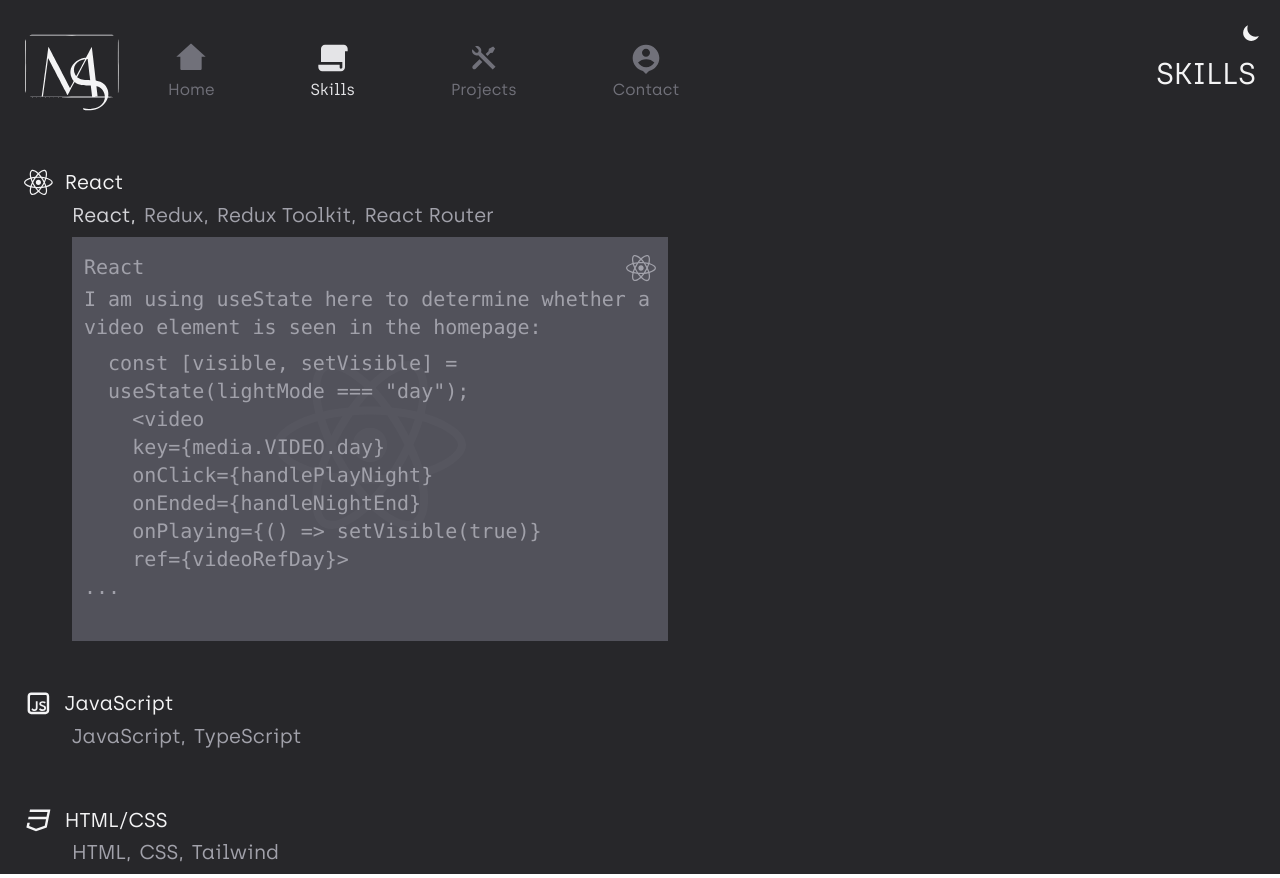
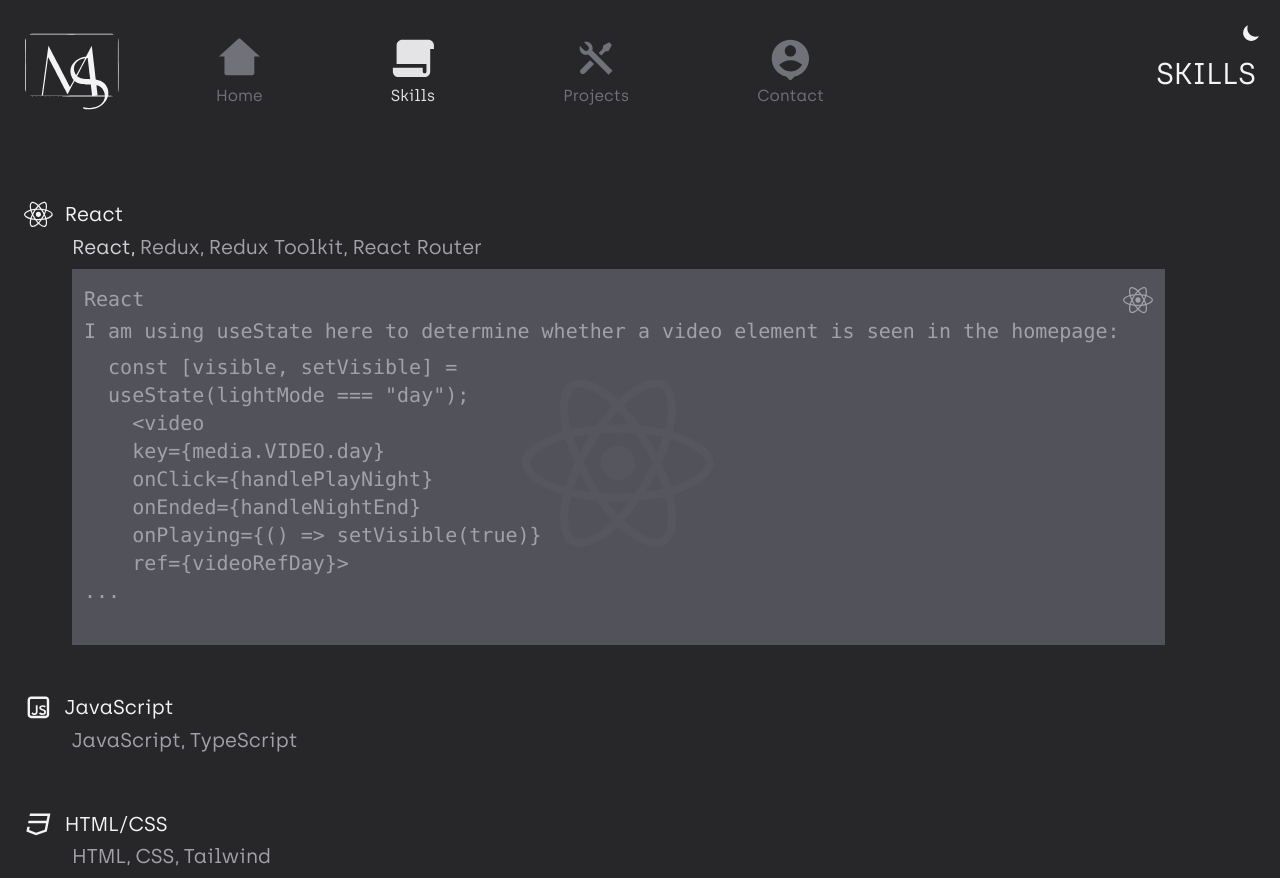
Before and after one commit to Tarrega88/portfolio, a React (Vite) app: page /skills in a window 1280 px wide. Built offline with nearby package versions, Linux system fonts and the light colour scheme.

Commit message:
styling updates

```diff
--- a/src/features/home/Transitions.jsx
+++ b/src/features/home/Transitions.jsx
@@ -78,10 +78,10 @@ function Transitions() {
   //   "absolute left-1/2 -translate-x-1/2 cursor-pointer sm:top-16 rounded-xl sm:rounded-[50px] md:rounded-[100px] top-4 h-4/5 w-auto";
 
   const transitionDimension =
-    "aspect-square absolute -translate-x-1/2 left-1/2 rounded-xl sm:rounded-[50px] md:rounded-[100px] scale-95 sm:scale-90";
+    "aspect-square absolute -translate-x-1/2 left-1/2 rounded-xl sm:rounded-[50px] md:rounded-[100px] cursor-pointer w-[330px] sm:w-[800px]";
 
   return (
-    <div className="relative select-none">
+    <div className="relative h-max w-full select-none">
       <video
         key={media.VIDEO.night}
         onClick={handlePlayDay}
--- a/src/features/projects/ProjectContainer.jsx
+++ b/src/features/projects/ProjectContainer.jsx
@@ -35,7 +35,7 @@ function ProjectContainer({
         <div className="text-base">YouTube Link</div>
       </a>
       <div
-        className="flex py-2 pl-4 underline underline-offset-4"
+        className="flex cursor-pointer py-2 pl-4 underline underline-offset-4"
         onClick={() => setShowMore((show) => !show)}
       >
         {showMore ? "Show Less" : "Show More"}
--- a/src/features/skills/Skills.jsx
+++ b/src/features/skills/Skills.jsx
@@ -231,9 +231,9 @@ function Skills() {
                 </div>
                 <div>
                   <div
-                    className={`pl-9 text-sm ${dynamicColor.subText} sm:pl-12 sm:text-base`}
+                    className={`text-sm ${dynamicColor.subText} sm:pl-12 sm:text-base`}
                   >
-                    <div className="flex gap-2 pb-2 pt-1">
+                    <div className="flex flex-wrap gap-1 pb-2 pt-1">
                       {skill.subsets.map((e, i) => (
                         <div
                           key={e.name}
@@ -248,7 +248,7 @@ function Skills() {
                       ))}
                     </div>
                     <div
-                      className={`justify-center overflow-y-auto text-xs transition-all duration-300 ease-in-out ${dynamicColor.codeBg} ${currentSkill && codeSection === skill.main ? "h-32 p-3 pt-6 sm:h-max" : "h-0 pt-0"} w-full sm:w-10/12 sm:text-base md:w-9/12 lg:w-8/12 xl:w-1/2`}
+                      className={`justify-center overflow-y-auto text-xs transition-all duration-300 ease-in-out ${dynamicColor.codeBg} ${currentSkill && codeSection === skill.main ? "h-32 p-3 pt-6 sm:h-max" : "h-0 pt-0"} w-full sm:w-11/12 sm:text-base`}
                     >
                       {currentSkill && (
                         <CodeBlock
--- a/src/ui/SunAndMoon.jsx
+++ b/src/ui/SunAndMoon.jsx
@@ -26,7 +26,7 @@ function SunAndMoon() {
   return (
     <div
       onClick={() => dispatch(setLightMode(oppositeMode))}
-      className={`absolute top-6 cursor-pointer text-lg transition-all ${pathname === "/" ? "pointer-events-none -right-full duration-1000" : "right-5 duration-300"} ${dynamicColor.lightModeHover} hover:scale-110`}
+      className={`absolute top-6 cursor-pointer text-lg transition-all ${pathname === "/" ? "pointer-events-none -right-full duration-1000" : "right-5 duration-300"} ${dynamicColor.lightModeHover} z-50 hover:scale-110`}
     >
       {data[lightMode]}
     </div>
--- a/src/ui/TopNav.jsx
+++ b/src/ui/TopNav.jsx
@@ -14,7 +14,7 @@ function TopNav() {
 
   return (
     <nav
-      className={`flex justify-around ${dynamicColor.bg} hidden h-max w-full py-2 transition-all duration-300 sm:justify-start sm:gap-24 sm:pl-12 md:flex`}
+      className={`flex justify-around ${dynamicColor.bg} hidden h-max w-full py-2 transition-all duration-300 sm:justify-start md:flex md:gap-10 md:pl-12 lg:gap-24 lg:pl-24 xl:gap-32`}
     >
       {navLinks.map((e) => (
         <div key={e.text} onClick={() => handleSetActivePage(e.text)}>
@@ -22,7 +22,9 @@ function TopNav() {
             <div
               className={`flex flex-col justify-center text-[2rem] ${dynamicColor.iconHover} ${pathname === e.to ? dynamicColor.iconSelected : dynamicColor.icon} transition-all duration-300`}
             >
-              <div className="flex justify-center"> {<e.icon />}</div>
+              <div className="flex justify-center md:text-[2.5rem] lg:text-[2.8rem]">
+                {<e.icon />}
+              </div>
               <div className="flex select-none justify-center pt-1 text-base">
                 {e.text}
               </div>
--- a/src/ui/TopRowContainer.jsx
+++ b/src/ui/TopRowContainer.jsx
@@ -4,8 +4,8 @@ import TopNav from "./TopNav";
 
 function TopRowContainer({ mainTitle, subTitle }) {
   return (
-    <div className="flex items-center justify-between pl-2">
-      <div className="flex">
+    <div className="flex items-center justify-between pb-8 pl-2">
+      <div className="flex items-center">
         <LogoTop />
         <TopNav />
       </div>
```
